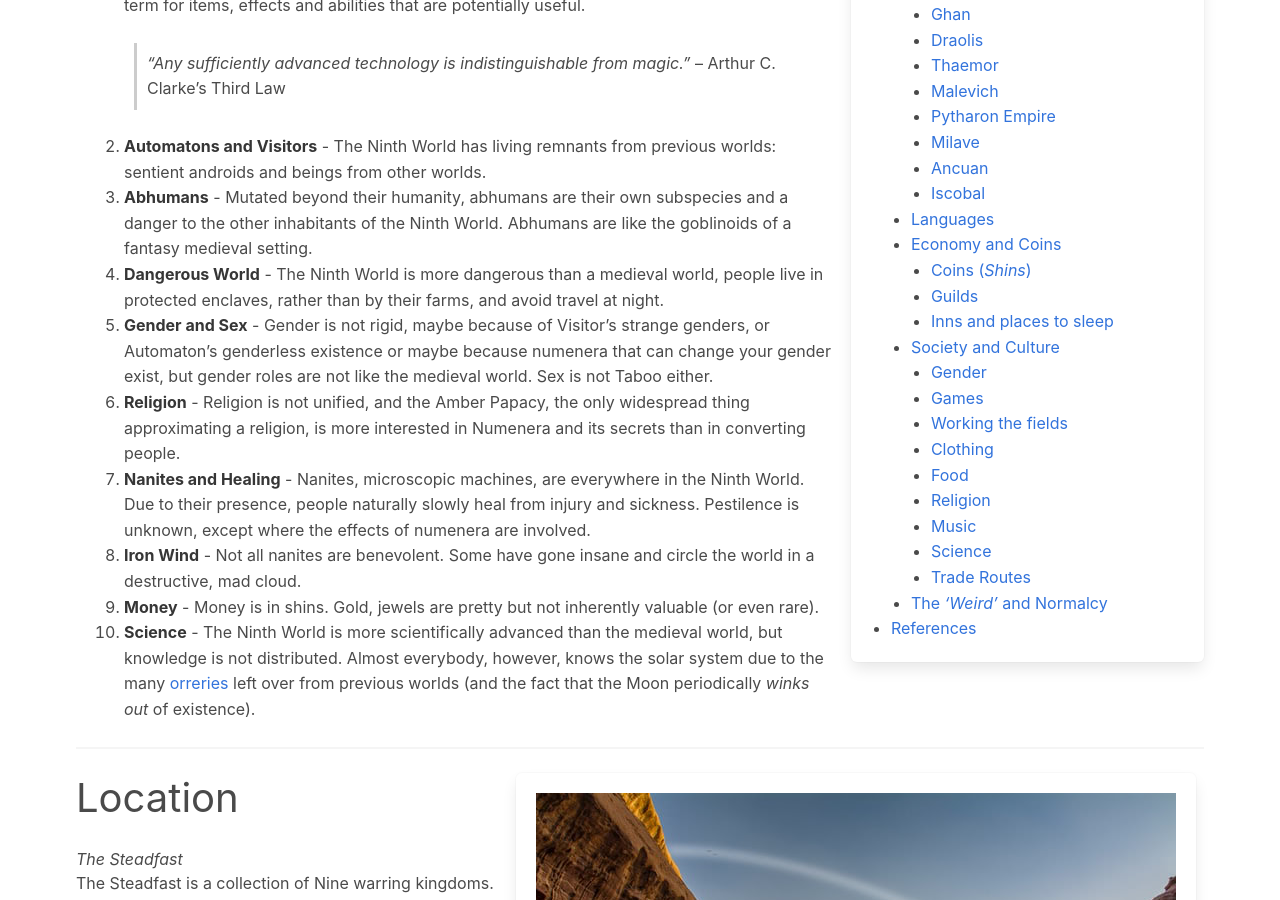
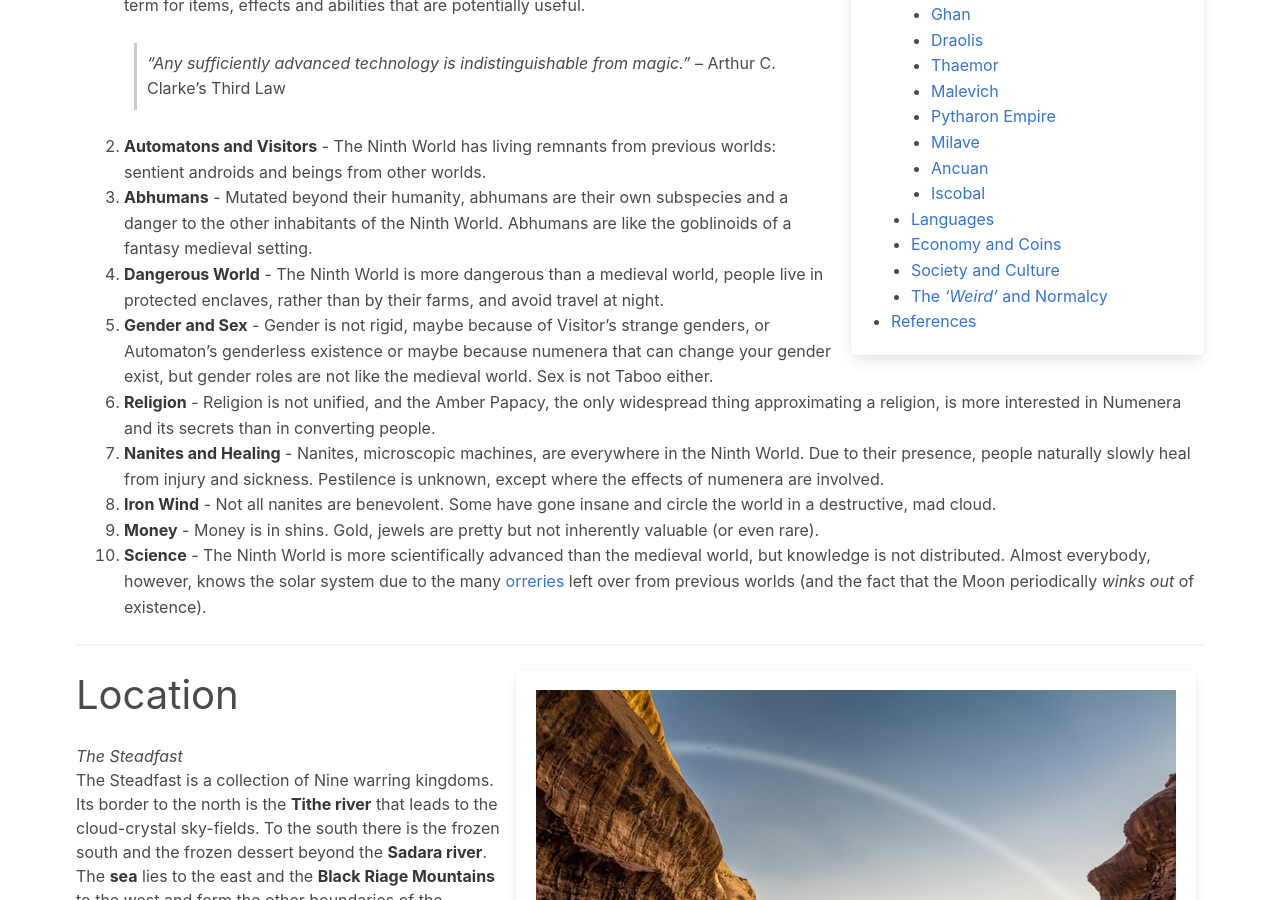
Before and after one commit to rebelwarrior/numenera, a Jekyll site: the page built from setting/ninth-world.md, in a window 1280 px wide and 900 px high, scrolled down 562 px. Built offline with Jekyll 4.4.1, drawn with Linux system fonts in a browser that asks for light colours; nearby versions of some CDN libraries; some of the changed text lies outside the part shown.

Commit message:
adds ".no_toc" to some headers

```diff
--- a/setting/ninth-world.md
+++ b/setting/ninth-world.md
@@ -17,7 +17,7 @@ Imagine a medieval world, one with only a thousand years of recorded history, ye
 ---------------------
 {:.horizontal-rule}
 
-* TOC
+- TOC
 {:toc}
 {:.box.is-pulled-right}
 
@@ -215,7 +215,7 @@ __Shin-talk__, is older than true-lang. It's a merchant talk, it has few words a
 {:.subtitle.is-3.mt-5}
 
 #### Coins (_Shins_)
-{:.subtitle.is-4}
+{:.subtitle.is-4.no_toc}
 Coinage is called 'shins' everywhere in Steadfast. Most of the economy works on barter. Typically people in a town (or aldeia) will use a [split stick](https://en.wikipedia.org/wiki/Tally_stick#Split_tally) to keep track of loans or debts and of taxes. These can be paid with produce instead of coinage. Merchants, guards, mercenaries and aristocrats deal in shins.
 
 Shins are made of a strange material called iotium: 100 shins can usually be transformed into 1 gram of iotium. Shins come in different shapes, some have stamped visages from one of the nine kingdoms, but most don't. It's not clear what iotium is, but it's necessary for crafting or repairing numenera. Iotium is inert in its normal form. Iotium can also be found in its non-inert form and then it is called IoTum (IoTi plural) and it's very valuable for crafting Numenera.
@@ -263,7 +263,7 @@ Full meal with small bottle of Wine | 1 shin
 {:.mt-5}
 
 #### Guilds
-{:.subtitle.is-4.mt-6}
+{:.subtitle.is-4.mt-6.no_toc}
 Guilds control the trades in pretty much all cities in Steadfast. There is an "adventuring" guild in some cities as well that will keep track of requests and runs a small barracks for 10% of the take from their posted missions.
 
 In some cities, Guilds are quite powerful politically and rival rich merchants in power, in other they're much weaker. Guilds are local and while there is some communication between them (particularly in the North of Steadfast) their strength and organization varies from city to city. Guilds do not regulate healers, scribes or wrights.
@@ -294,7 +294,7 @@ __Adventuring Guilds:__
 Adventuring Guilds, typically called Delving Guilds, are located in many cities throughout Steadfast. The guild was founded by former adventures (some of the few that survive to old age) when they could not adventure anymore. The guild provides temporary housing in the form of barracks (usually three days), storage and other services in exchange for a part (usually 10-15%) of the takings or findings. Adventuring Guilds also function as proto-banks allowing the deposit of shins in one guild-house and the withdrawal in another for a fee. They also keep a board of numenera-rich (and dangerous) sites where delving might be done, and the occasional request from people of the area. In order to use their services, you must be a member in good standing (basically one _not_ suspected of cheating the guild). Adventuring guilds in large cities may run their own Ale houses adjacent.
 
 #### Inns and places to sleep
-{:.subtitle.is-4.mt-5}
+{:.subtitle.is-4.mt-5.no_toc}
 There are typically two types of places to stay in a town: Ale-houses and Inns. Inns are nice places to stay with separate rooms and even occasionally servants, they are reserved for rich merchants, government officials, and aristocrats. Inns don't have a kitchen for guests and don't serve food. Ale-houses are sort of the opposite, they serve food, but mostly alcohol, and have a place for drunks or poor travelers to "crash" upstairs. They don't usually have beds, and you sort of have to watch your belongings while you sleep. Adventuring guilds (also called Delver's guilds) have similar places to "crash" (and sometimes even barracks for members) but they _do_ hold possessions for members so you don't have to worry about them walking away while you sleep. People in towns commonly rent rooms (and provide board) to journeymen and women who travel for a season, but those usually require a letter of presentation. Merchants do the same for other merchants of the guild, allowing them to stay in their house, usually for free. The very poor or the very desperate sleep on the street.
 
 Unlike in the medieval world there are no common monasteries that offer hospitality.
@@ -306,11 +306,11 @@ Unlike in the medieval world there are no common monasteries that offer hospital
 {:.subtitle.is-3.mt-5}
 
 #### Gender
-{:.subtitle.is-4.mt-4}
+{:.subtitle.is-4.mt-4.no_toc}
 Gender is not rigid in the Ninth World. Visitors have strange genders, Automatons may be genderless, and numenera that alter gender exist. Couples of all kinds are not uncommon in the Ninth World and genders are generally considered equal throughout.
 
 #### Games
-{:.subtitle.is-4.mt-4}
+{:.subtitle.is-4.mt-4.no_toc}
 The game of _"ball"_ is played throughout Steadfast. It is simmilar to soccer, except it's played by small and large groups alike (up to 300 people at once) and fighting, tripping, and pushing opponents seems to be permitted in most versions. Trades commonly play against each other in teams.
 
 In Malevich, they play a card "game" called Tarrota; and it's said those with the glimmer can predict the future with them. A simplified version of the game is played throughout Steadfast as well.
@@ -320,33 +320,33 @@ Four Dimensions is a game that is a strange mix of mahjong, chess and go. It is
 Betting happens in all games throughout Steadfast, though most commonly in animal races or competitions. In towns and aldeia betting is a low key affair usually not involving shins, but other things like dares and chores. If you want real action, you need to go to the large cities.
 
 #### Working the fields
-{:.subtitle.is-4.mt-4}
+{:.subtitle.is-4.mt-4.no_toc}
 While some kingdoms (notably Navarene) have the occasional independent single houses in the country side, most aldeia and towns live together in an enclosed or fenced area, and travel and work their fields during the day. Because of this, cities and town have high population density. Shepherds, who travel with their flocks and therefore live outside, are in danger most of their lives. Steadfast is considerably more dangerous than medieval Europe was, and especially so at night.
 
 #### Clothing
-{:.subtitle.is-4.mt-4}
+{:.subtitle.is-4.mt-4.no_toc}
 Expensive colors: Indigo, Gold-thread (not cause gold is rare, but because threading it is time consuming) and brilliant green. Colors that are common: dull yellow (from wool), brown, white, and dull green. All other colors including black, pink (quite in fashion in some places) and purple are somewhere in the middle. Colors that would have been expensive or impossible in the middle ages: like cyan, and magenta, can be found in strange plants or rubbed off old machines. For example, purple can be distilled from some mushrooms that grow underground.
 
 #### Food
-{:.subtitle.is-4.mt-4}
+{:.subtitle.is-4.mt-4.no_toc}
 Food in Steadfast is a decidedly local affair, though there are some staples consumed widely. Cheese and bread are common throughout steadfast and blue-rat on a pike is a favorite festival food all around, especially the ones with a crispy tail.
 
 #### Religion
-{:.subtitle.is-4.mt-4}
+{:.subtitle.is-4.mt-4.no_toc}
 Religion, like food, is a decidedly local affair, though there is a widespread Church-like organization in Steadfast in the form of __the Amber Papacy__, they operate mostly secularly. The Amber Papacy, also called The Order of Truth, and their __Aeon Priests__ are the most trusted experts on numenera.  Additionally, the Amber Papacy promotes literacy and controls all scribes (used for almost all written contracts) which give it a lot of knowledge and therefore power.
 
 > _"May the spirits of the ancients bless this endeavor."_ – Aeon Priest blessing.
 
 #### Music
-{:.subtitle.is-4.mt-4}
+{:.subtitle.is-4.mt-4.no_toc}
 Music in Steadfast sounds unlike medieval music. The abundance of metals and numeneara that record sound and play it back or beat a rhythm has lead to a music that is both familiar and strange, with strong emphasis on voice and melody and strange with instruments known only to the Ninth World.
 
 #### Science
-{:.subtitle.is-4.mt-4}
+{:.subtitle.is-4.mt-4.no_toc}
 Science is way more advanced in Steadfast than it ever was in the medieval world. Due to the existence of numenera and tools that make it easier to explore the world, many things are known in Steadfast. However, this doesn't mean the knowledge is widespread. So while at Qi University germ theory is understood and even the difference between bacteria and viruses common-place there, this might not be the case in a remote Malevich town, where evil-spirits are to blame for disease. The one exception is the heliocentric theory of the universe, as orrery are found in so many places in Steadfast, pretty much everyone knows the world is round, circles around the Sun and the moon (when it's there) around the Earth.
 
 #### Trade Routes
-{:.subtitle.is-4.mt-4}
+{:.subtitle.is-4.mt-4.no_toc}
 The fastest and safest trade is via rivers, so the biggest towns and cities lie close to rivers, especially deep navigable rivers. Mercers (traders) maintain trade routes between all the kingdom and major cities in Steadfast and some even beyond. Because travel is expensive and dangerous, this trade takes place in organized caravans, that hire protection for the trip. Unless it's a day trip, traders do not set out on their own.
 
 ![Tentacles]({{ site.url }}/assets/images/yaselyn-perez-h9udmPyBvo0-unsplash.jpg)
@@ -364,8 +364,8 @@ _How to approach the weird. I don't like how the 9th World setting is presented
 
 The world of the Ninth world is a mostly medieval world, but one where "magic" (aka Numenera) is common place. However, magic is very dangerous. To abuse it is to court disaster. So everybody is somewhat skeptical about it.
 
-Strange but familiar
-{:.subtitle.is-5.mt-5}
+##### Strange but familiar
+{:.subtitle.is-5.mt-5.no_toc}
 
 Strange but familiar things are things that are analogues to today's world but slightly different. So fungi-boars instead of pigs for example, but they are exactly like pigs with a slight twist but otherwise the same.
 <br><br>
@@ -402,8 +402,8 @@ __Materials:__
 Plastic, Metal and synthetic fibers are very common in the 9th world, but unlike our world these materials aren't exactly industrially made. There are multiple plants that produce synthetic and colorful fibers and colors. Synth-steel can be found in the ruins of old tech.
 {:.mt-3}
 
-Strange to us but familiar to them
-{:.subtitle.is-5.mt-5}
+##### Strange to us but familiar to them
+{:.subtitle.is-5.mt-5.no_toc}
 
 __Old-Machines:__
 Old-Machines are considered suspicious, dangerous and potentially demonic. 'Numenera' is the term Aeon Priest use for these too, but in common parlance _Numenera is a useful thing, that's potentially dangerous, while an old-machine is something dangerous, that's potentially useful_. Old-Machines are treated as if they were sentient or partially sentient and possibly mad.
@@ -431,8 +431,8 @@ Big cities tend to have slums or informal housing built against the wall of the
 __Siesta:__
 Because the day is longer, it is customary in all of Steadfast to take a nap midday, after lunch. Aeon Priests encourage this as they surmise the data-sphere is most active midday as it is solar-powered. Additionally, peasants and agricultural workers don't tend to sleep through the whole night. People in small towns normally go to bed when the sun sets, then wake up in the middle of the night and _"talk"_ or set a small fire before going back to bed and waking up before the sun comes up to go work the fields.
 
-The Weird
-{:.subtitle.is-5.mt-5}
+##### The Weird
+{:.subtitle.is-5.mt-5.no_toc}
 
 > _"The concept of a demon—a spiritually evil entity—is a label for threats that can’t be understood."_ – Ninth World Bestiary 2
 
@@ -460,11 +460,12 @@ _Abhumans (p. 13) can be used sort of like goblinoids in a fantasy setting. They
 
 __The Wandering Walk:__
 There is a pilgrimage that some people are suddenly compelled to do. The people of Steadfast call this pilgrimage: _the wandering walk_, and the wanderers: pilgrims. Nobody knows why they do this, the whole wandering walk path has never been fully mapped, and most wander for just a few days or weeks. The pilgrims develop a red mark on their hands, walk as if sleep-walking, are semi-conscious and don't eat or sleep or stop. They just shamble on until suddenly they stop and seemingly wake-up and the mark in their hand starts to slowly fade away. While the pilgrims remember walking, they don't remember why they felt compelled to do so. None of them do. Some even wander for years. Occasionally concerned friends or family members accompany them to keep them safe. Most abhumans will avoid pilgrims—clearly afraid of something, maybe of catching whatever makes them wander.
+More info in [House Setting: Wandering Walk]({{site.url}}/setting/wandering-walk.html)
 
 ---
 
-Ways into Numenera
-{:.subtitle.is-4.mt-5}
+#### Ways into Numenera
+{:.subtitle.is-4.mt-5.no_toc}
 In Numenera Discovery, they present four ways of using the Ninth World:
 1. Post-Apocalyptic Setting
 2. Quasi-Medieval Fantasy Setting
```
Also changed, not shown: README.md.
